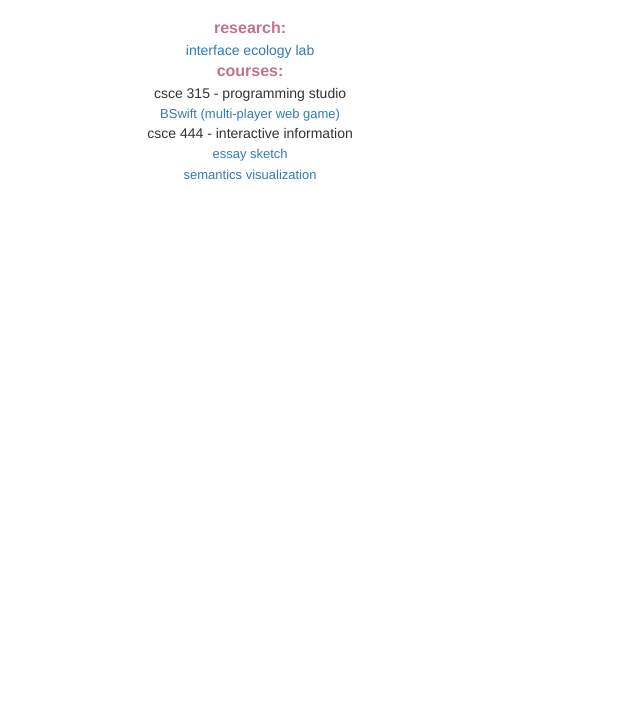
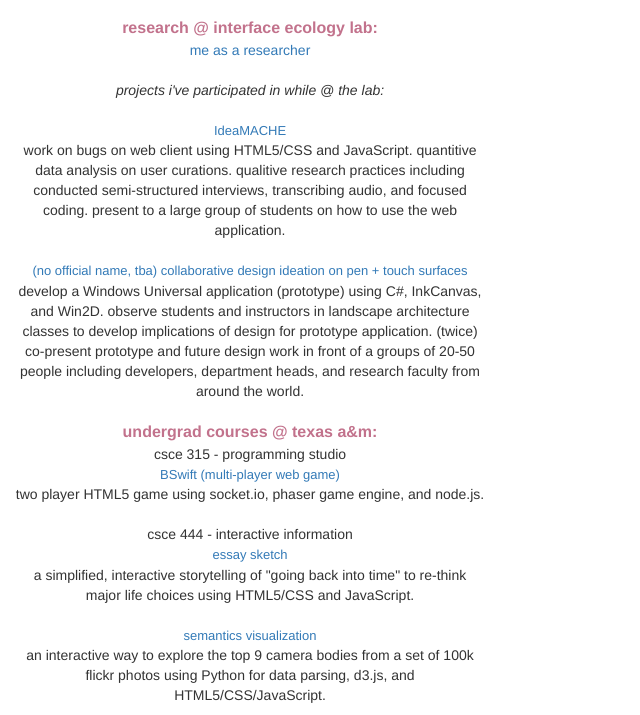
Before and after one commit to alyssav/alyssav.github.io, a plain HTML site: page projects.html in a window 1280 px wide. Shown: the part 134-849 px from the top of the page, without its empty margins (0-640 px from the left). Before the commit the page ends 800 px from the top, so only its background shows below. Drawn offline with nearby package versions, Linux system fonts and the light colour scheme.

Commit message:
updated projects page to have more detailed accounts...added links

```diff
--- a/projects.html
+++ b/projects.html
@@ -31,22 +31,45 @@
         <h1>{ projects }</h1>
         <p class="lead">
             <div id="research:">
-                <span class ="idea">research:</span>
+                <span class ="idea">research @ interface ecology lab:</span>
                 <br>
-                <a href ="http://ecologylab.net/people/alyssa.html"target="_blank">interface ecology lab</a>
+                <a href ="http://ecologylab.net/people/alyssa.html"target="_blank">me as a researcher</a>
+                <br>
+                <br>
+                <i>projects i've participated in while @ the lab:</i>
+                <br>
+                <br>
+                <a class="description" href="http://ecologylab.net/research/informationComposition.html" target="_blank">IdeaMACHE</a>
+                <br>
+                work on bugs on web client using HTML5/CSS and JavaScript. quantitive data analysis on user curations. qualitive research practices including conducted semi-structured interviews, transcribing audio, and focused coding. present to a large group of students on how to use the web application.
+                <br>
+                <br>
+                 <a class="description" href="http://ecologylab.net/research/bodyBased/index.html" target="_blank">(no official name, tba) collaborative design ideation on pen + touch surfaces</a>
+                <br>
+                develop a Windows Universal application (prototype) using C#, InkCanvas, and Win2D. observe students and instructors in landscape architecture classes to develop implications of design for prototype application. (twice) co-present prototype and future design work in front of a groups of 20-50 people including developers, department heads, and research faculty from around the world.
+                <br>
+                <br>
             </div>
             <div id="courses">
-                <span class="idea"> courses:</span>
+                <span class="idea"> undergrad courses @ texas a&m:</span>
                 <br>
                 csce 315 - programming studio
                 <br>
                 <a class="description" href="https://www.youtube.com/watch?v=vxC8CT9b7uo" target="_blank">BSwift (multi-player web game)</a>
                 <br>
+                two player HTML5 game using socket.io, phaser game engine, and node.js.
+                <br>
+                <br>
                 csce 444 - interactive information
                 <br>
                 <a class="description" href="essaySketch/main.html" target="_blank">essay sketch</a>
                 <br>
+                a simplified, interactive storytelling of "going back into time" to re-think major life choices using HTML5/CSS and JavaScript.
+                <br>
+                <br>
                 <a class="description" href="semanticsViz/index.html" target="_blank">semantics visualization</a>
+                <br>
+                an interactive way to explore the top 9 camera bodies from a set of 100k flickr photos using Python for data parsing, d3.js, and HTML5/CSS/JavaScript.
             </div>
         </p>
     </div>
```
